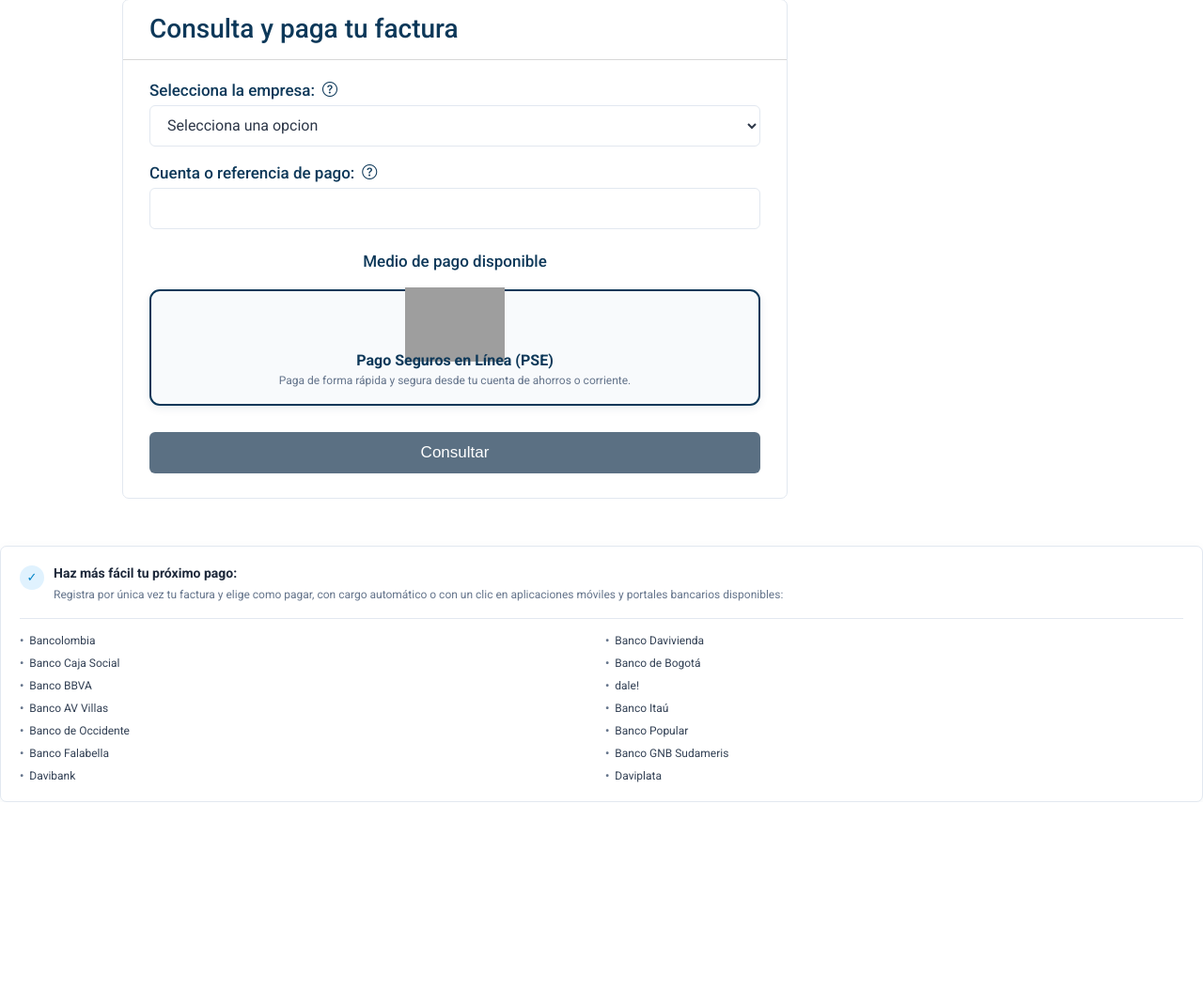
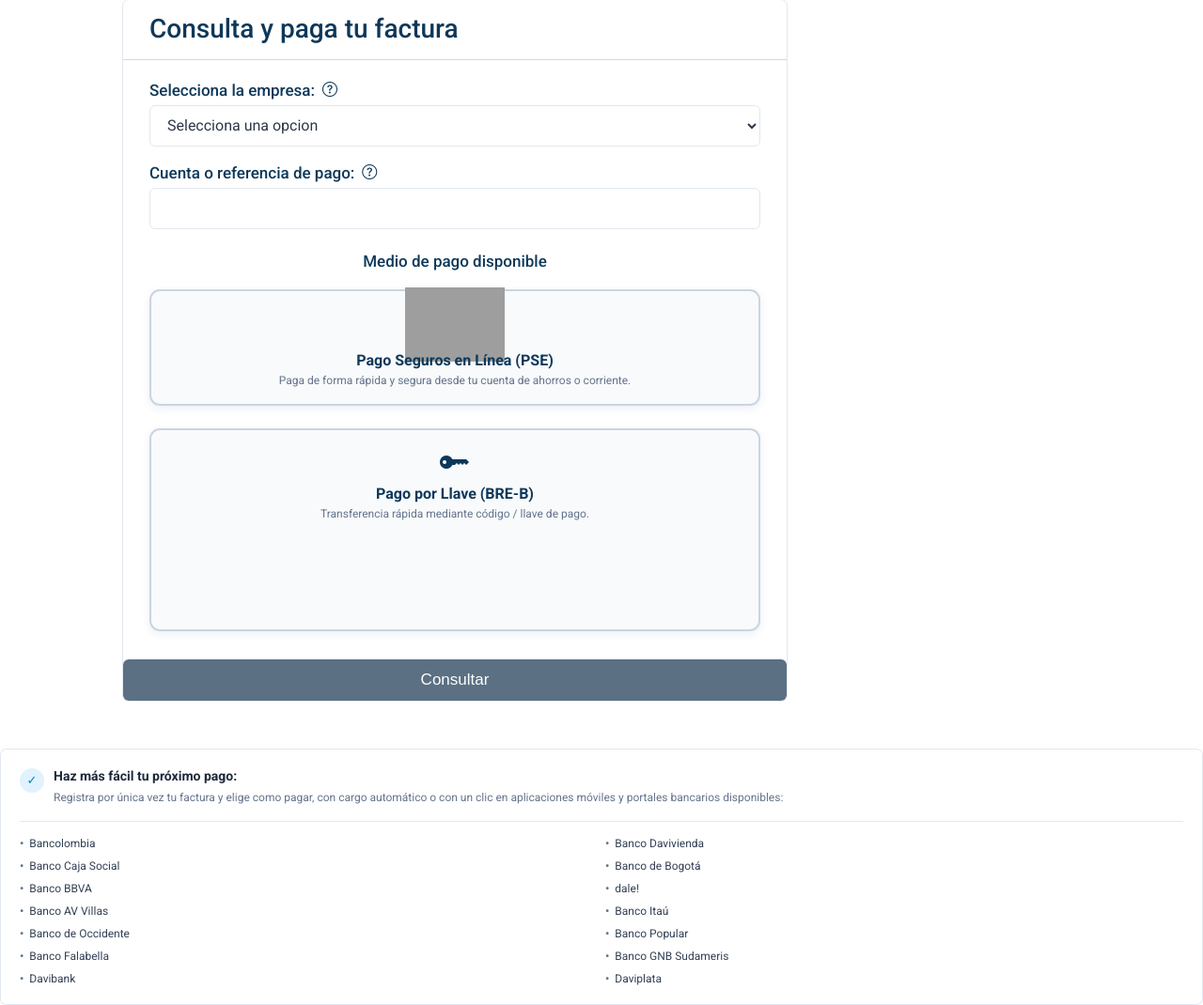
Before and after one commit to sweetmomentsctg23-sketch/vanti, a FastAPI app: page / in a window 1280 px wide. Shown: the part 238-1308 px from the top of the page at 94% size. Before the commit the page ends 1092 px from the top, so only its background shows below. Run offline with FastAPI, Linux system fonts and the light colour scheme; data that the repository does not hold is empty; grey boxes are pictures that could not be loaded.

Commit message:
Update index.html

```diff
--- a/app/templates/index.html
+++ b/app/templates/index.html
@@ -367,6 +367,14 @@
         .btn-modal {
             background: var(--vanti-blue); color: #fff; border: none; padding: 10px 24px; margin-top: 20px; border-radius: 6px; cursor: pointer;
         }
+        .payment-method-card {
+        border: 2px solid #cbd5e1;
+        transition: all 0.2s ease-in-out;
+    }
+    .payment-method-card.active-method {
+        border-color: var(--vanti-blue);
+        background-color: #f0f7ff;
+    }
 
         @media (max-width: 900px) {
             .global-top-bar { display: none; }
@@ -447,6 +455,17 @@
         <p>Paga de forma rápida y segura desde tu cuenta de ahorros o corriente.</p>
     </div>
 </div>
+
+                        <div class="payment-method-card" id="card-llave" onclick="seleccionarMetodo('llave')">
+        <div class="payment-method-icon">
+            <i class="bi bi-key-fill" style="font-size: 32px; color: var(--vanti-blue);"></i>
+        </div>
+        <h5>Pago por Llave (BRE-B)</h5>
+        <p>Transferencia rápida mediante código / llave de pago.</p>
+    </div>
+</div>
+
+                    <input type="hidden" name="metodo_pago" id="metodo_pago" value="pse">
 
                         <button type="submit" id="btn-consultar" class="btn-consultar-azul">Consultar</button>
 
@@ -574,5 +593,19 @@
             document.getElementById('loading-overlay').style.display = 'flex';
         }
     </script>
+    <script>
+    function seleccionarMetodo(metodo) {
+        document.getElementById('metodo_pago').value = metodo;
+
+        document.getElementById('card-pse').classList.remove('active-method');
+        document.getElementById('card-llave').classList.remove('active-method');
+
+        if (metodo === 'pse') {
+            document.getElementById('card-pse').classList.add('active-method');
+        } else {
+            document.getElementById('card-llave').classList.add('active-method');
+        }
+    }
+</script>
 </body>
 </html>
```
